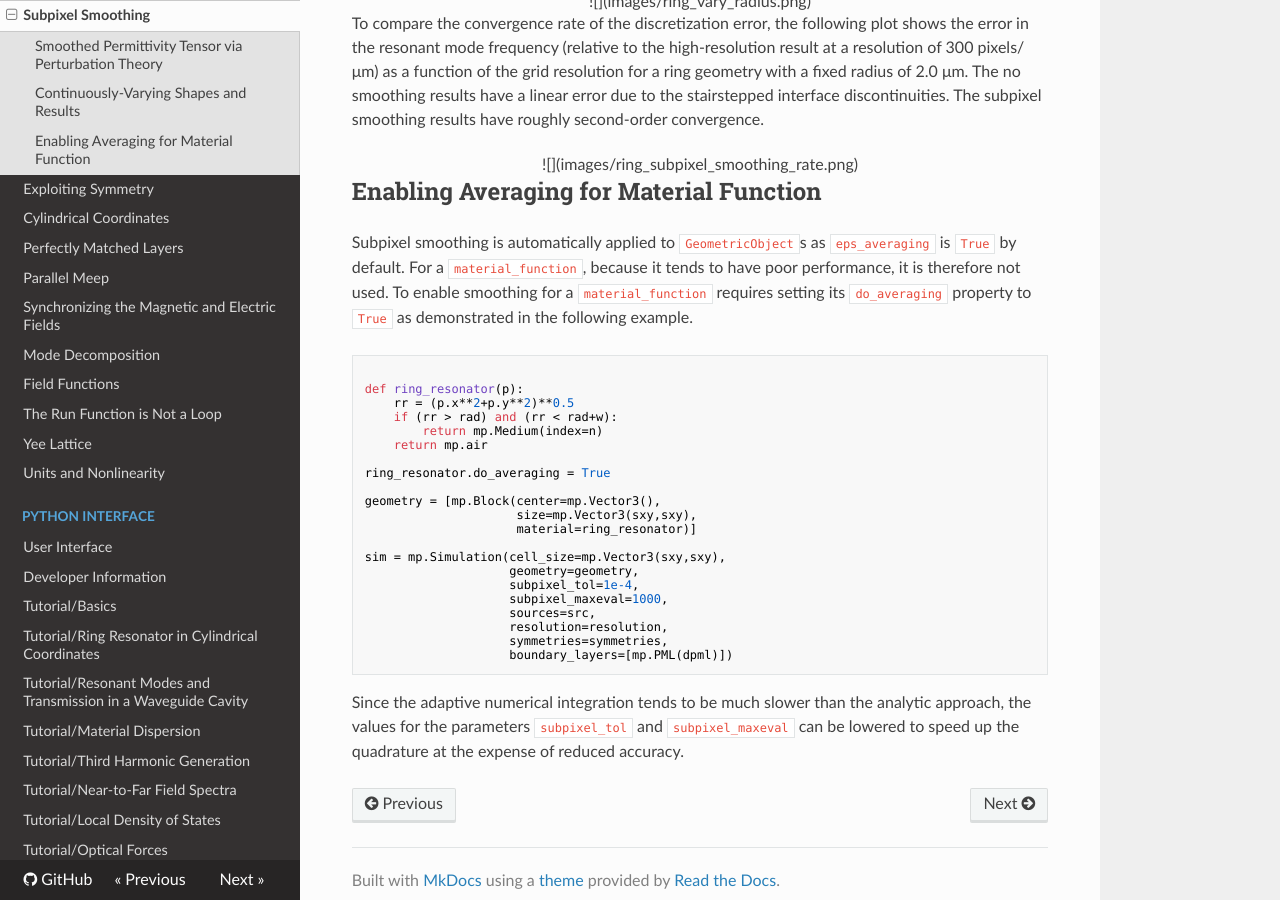
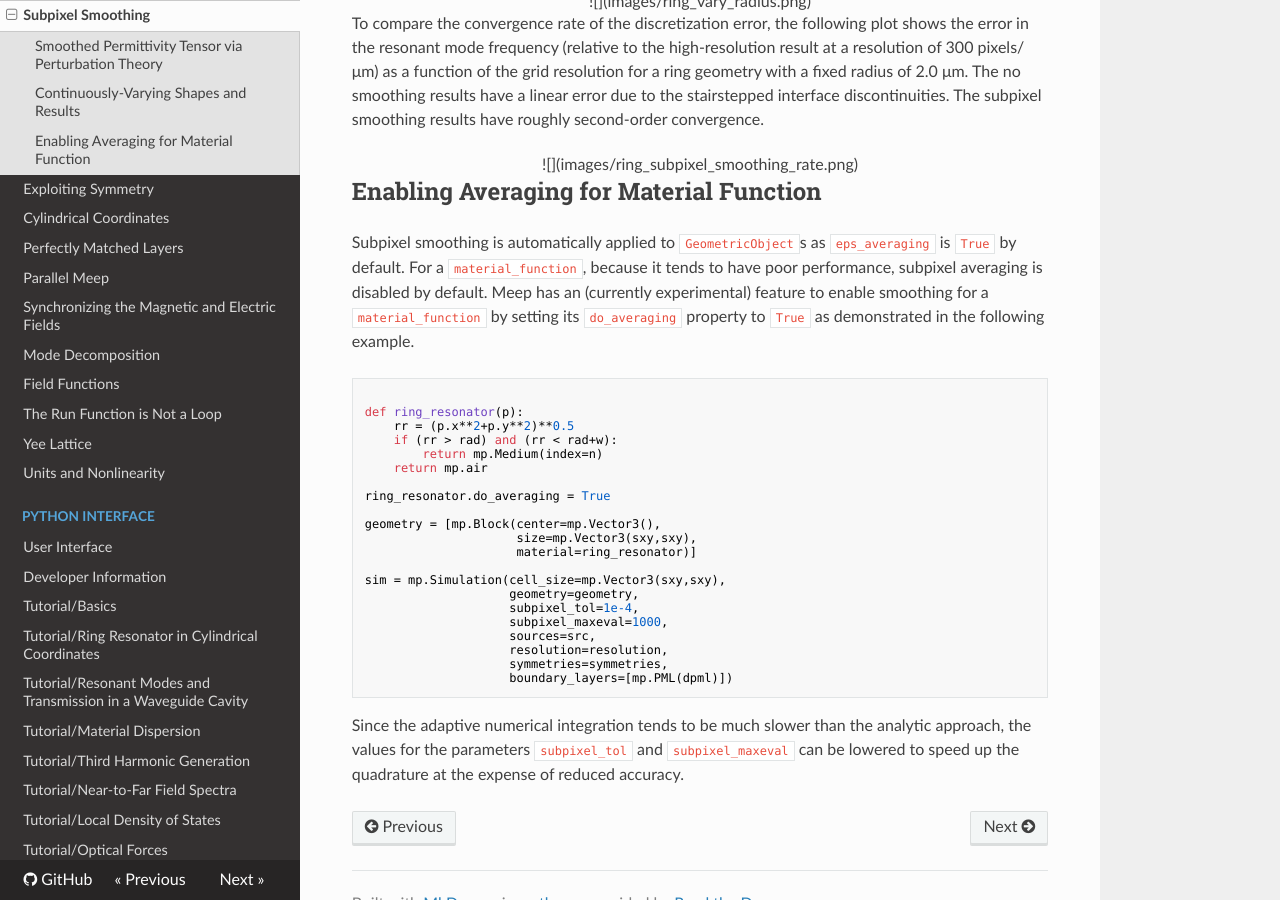
Before and after one commit to NanoComp/meep, an MkDocs documentation site: the page built from doc/docs/Subpixel_Smoothing.md, in a window 1280 px wide and 900 px high, scrolled down 2664 px. Built offline with MkDocs 1.6.1, drawn with Linux system fonts in a browser that asks for light colours; nearby versions of some CDN libraries; formulas are drawn with MathJax 3; old or Windows-style settings are respelled for this version of MkDocs.

Commit message:
note that do_averaging is experimental

````diff
--- a/doc/docs/Subpixel_Smoothing.md
+++ b/doc/docs/Subpixel_Smoothing.md
@@ -91,7 +91,7 @@ To compare the convergence rate of the discretization error, the following plot
 Enabling Averaging for Material Function
 ----------------------------------------
 
-Subpixel smoothing is automatically applied to `GeometricObject`s as `eps_averaging` is `True` by default. For a `material_function`, because it tends to have poor performance, it is therefore not used. To enable smoothing for a `material_function` requires setting its `do_averaging` property to `True` as demonstrated in the following example.
+Subpixel smoothing is automatically applied to `GeometricObject`s as `eps_averaging` is `True` by default. For a `material_function`, because it tends to have poor performance, subpixel averaging is disabled by default. Meep has an (currently experimental) feature to enable smoothing for a `material_function` by setting its `do_averaging` property to `True` as demonstrated in the following example.
 
 ```py
 
````
